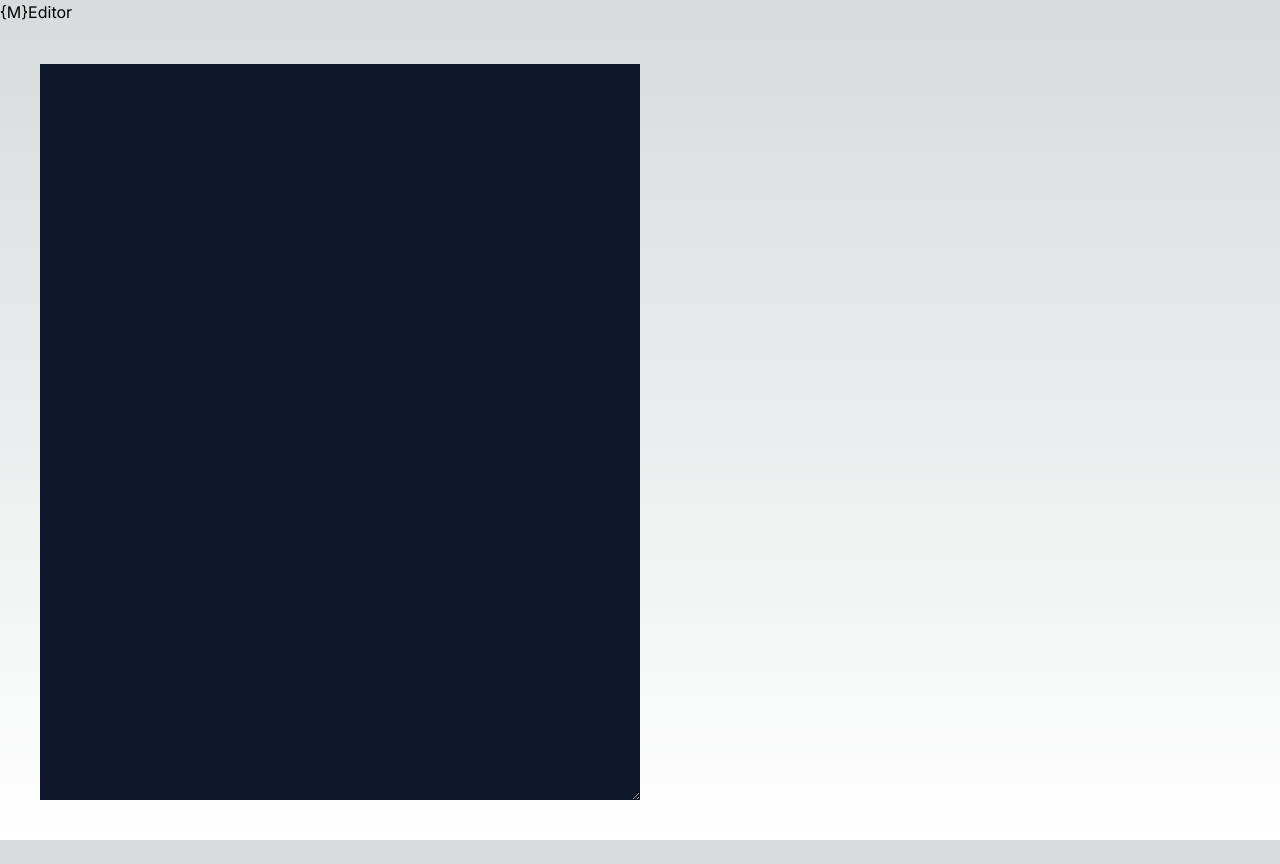
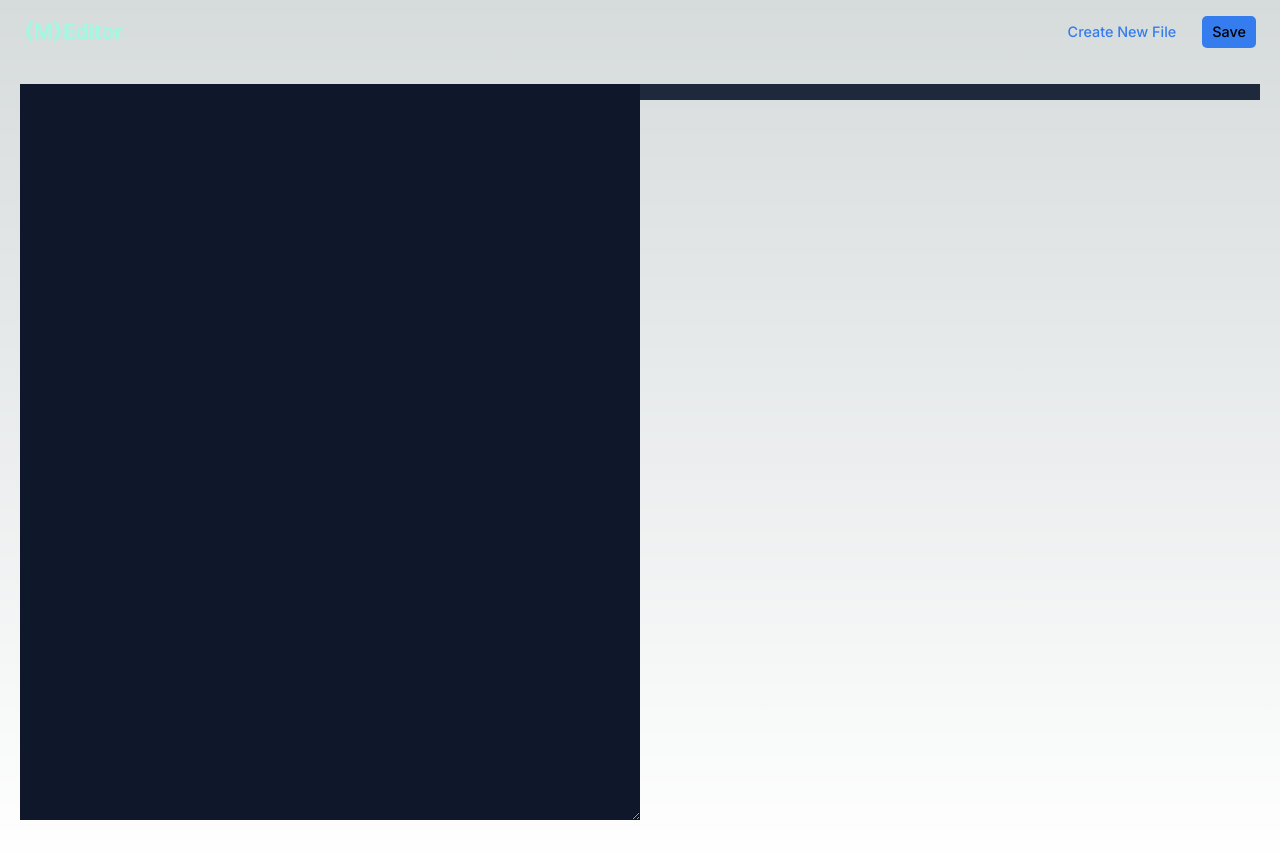
Before and after one commit to dazzlerabhi30800/online-markdown-editor-next.js-ts, a Next.js app: page / in a window 1280 px wide. Before the commit the page ends 840 px from the top, so only its background shows below. Built offline with nearby package versions, Linux system fonts and the light colour scheme.

Commit message:
added markdown component

```diff
--- /dev/null
+++ b/Components/Navbar.tsx
@@ -0,0 +1,13 @@
+import React from 'react';
+
+export default function Navbar() {
+    return (
+        <nav className="nav">
+            <h1>{"{M}"}Editor</h1>
+            <div className="button--container">
+                <button className="btn create">Create New File</button>
+                <button className="btn save">Save</button>
+            </div>
+        </nav>
+    )
+}
--- a/app/globals.css
+++ b/app/globals.css
@@ -21,6 +21,43 @@ body {
   background: linear-gradient(to bottom,
       transparent,
       rgb(var(--background-end-rgb))) rgb(var(--background-start-rgb));
+}
+
+
+nav {
+  padding: 1rem 1.5rem;
+  display: flex;
+  justify-content: space-between;
+}
+
+
+nav h1 {
+  font-size: 1.3rem;
+  font-weight: 700;
+  color: rgb(164, 247, 225);
+}
+
+.button--container {
+  display: flex;
+  gap: 1rem;
+  align-items: center;
+}
+
+.btn {
+  padding: 5px 10px;
+  font-size: 0.9rem;
+  font-weight: 500;
+  transition: 0.3s linear;
+}
+
+
+.create {
+  color: #357cee;
+}
+
+.save {
+  background: #357cee;
+  border-radius: 5px;
 }
 
 
@@ -93,3 +130,20 @@ h6 {
 .fullheight {
   height: 92vh;
 }
+
+
+
+@media (hover: hover) {
+  .btn {
+    cursor: pointer;
+    transition: 0.3s linear;
+  }
+
+  .create:hover {
+    color: #07a5e9;
+  }
+
+  .save:hover {
+    background: #06bdf4;
+  }
+}
--- a/app/layout.tsx
+++ b/app/layout.tsx
@@ -1,4 +1,4 @@
-import Navbar from "@/component/Navbar";
+import Navbar from "@/Components/Navbar";
 import "./globals.css";
 import type { Metadata } from "next";
 import { Inter } from "next/font/google";
@@ -20,8 +20,10 @@ export default function RootLayout({
   return (
     <html lang="en">
       <body className={inter.className}>
-        <Navbar />
-        {children}
+        <main className="min-h-screen">
+          <Navbar />
+          {children}
+        </main>
       </body>
     </html>
   );
--- a/app/page.tsx
+++ b/app/page.tsx
@@ -9,20 +9,18 @@ export default function Home() {
   const [value, setValue] = useState<string>("");
 
 
-  // console.log(value);
   return (
-    <main className="flex min-h-screen p-10">
+    <div className="flex min-h-screen p-5">
       <textarea
         name="markdown"
         value={value}
         onChange={(e) => setValue(e.target.value)}
-        className="bg-slate-900 fullheight w-full relative outline-none text-white border-0 pt-6 "
+        className="bg-slate-900 fullheight w-full relative outline-none text-white border-0 p-2 "
       ></textarea>
-      <div className="bg-slate-900 h-full w-full text-white editor">
-        <ReactMarkdown remarkPlugins={[remarkGfm]}>
-          {value}
-        </ReactMarkdown>
+      <div className="bg-slate-800 p-2 h-full w-full text-white editor">
+        <ReactMarkdown children={value} remarkPlugins={[remarkGfm]} />
+        {/* {value} */}
       </div>
-    </main >
+    </div >
   );
 }
--- a/component/Navbar.tsx
+++ /dev/null
@@ -1,14 +0,0 @@
-"use client";
-import { useState } from 'react';
-
-
-export default function Navbar() {
-    const [newValue, setNewValue] = useState<string>('');
-    return (
-        <nav className="p-2 bg-blue-500 flex items-center justify-between">
-            <div>
-                {"{M}"}Editor
-            </div>
-        </nav>
-    )
-}
```
